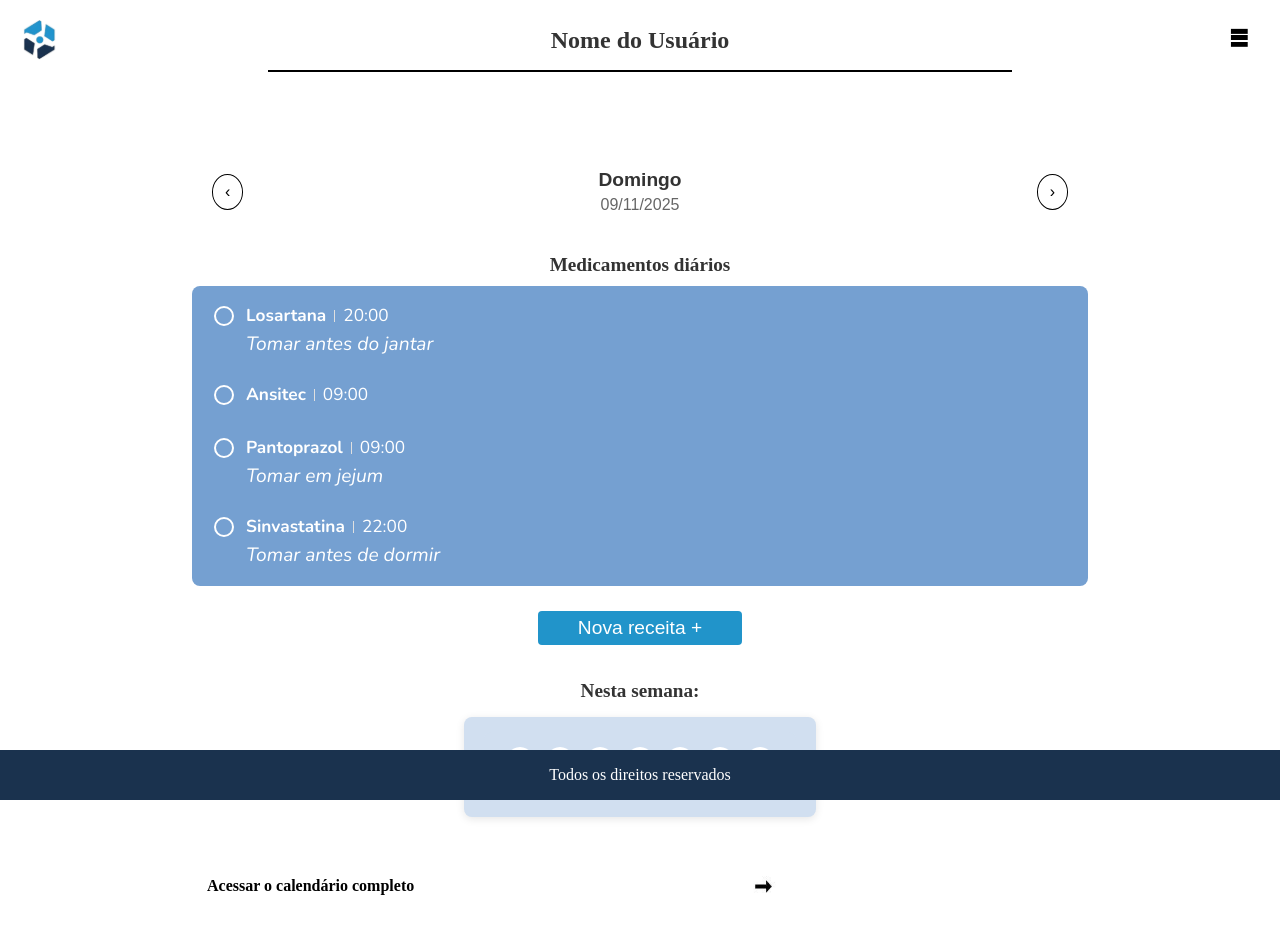
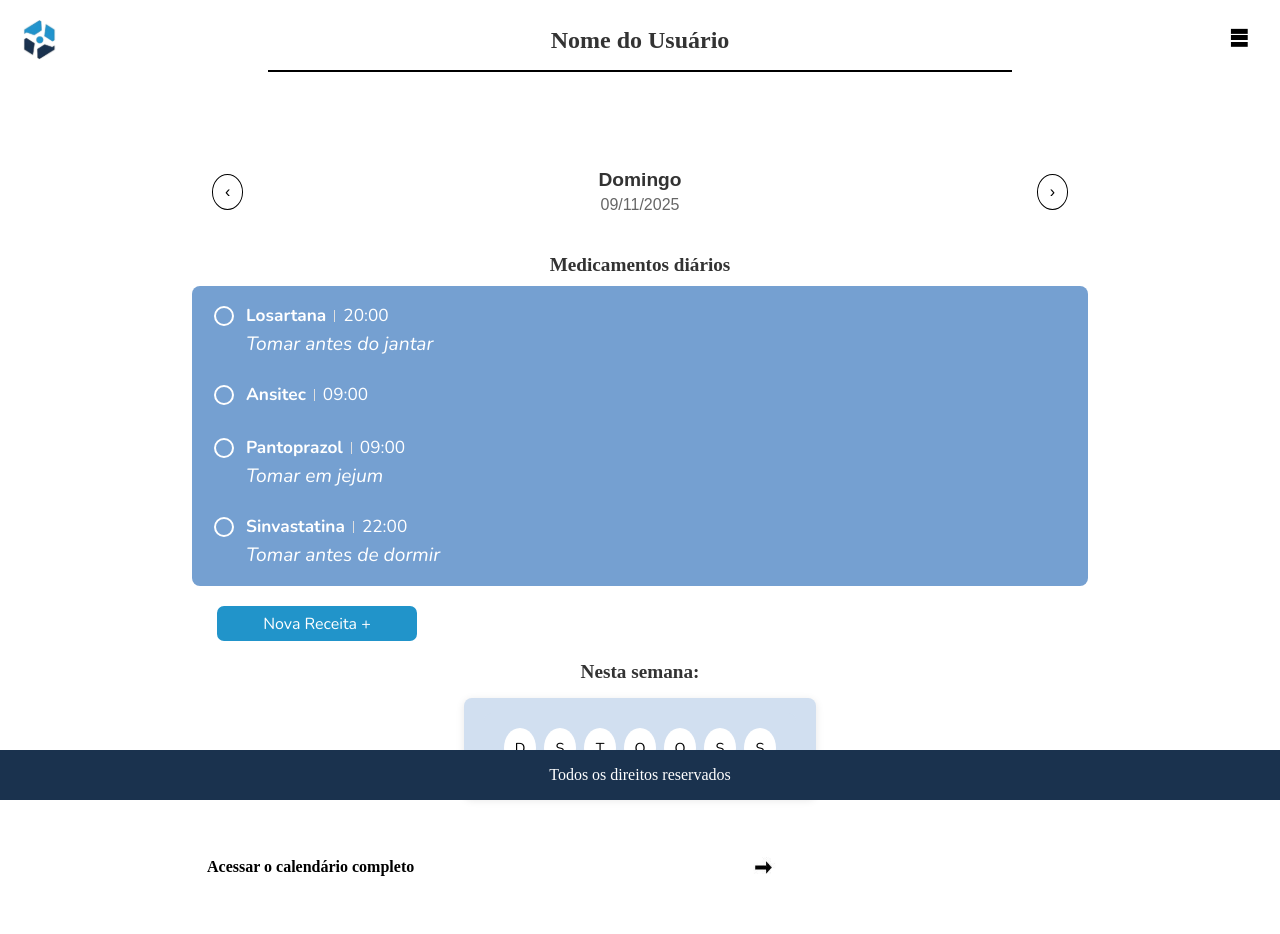
Before and after one commit to Thainasp/medsync, a React (Vite) app in the folder frontend/: page /inicio in a window 1280 px wide. Shown: the top 934 px of the page. Built offline with nearby package versions, Linux system fonts and the light colour scheme; no server answers; sample sign-in values are in the browser's storage.

Commit message:
arrumando botao recceita

```diff
--- a/frontend/src/pages/inicio.jsx
+++ b/frontend/src/pages/inicio.jsx
@@ -6,6 +6,9 @@ import { Menu } from "../components/menu";
 import { Calendar } from "src/components/calendar";
 import { Medication } from "src/components/medication";
 import { ModalAddMedicamento } from "./../components/ModalAddMedicamento";
+import { useNavigate, Link } from "react-router-dom";
+import { MyButton } from "../components/myButton";
+import { FormContainer, Label, Title, InputField, StyledDivLinks, ErrorMessage, DeleteButton } from "../components/forms";
 
 
 const PageContainer = styled.div`
@@ -164,17 +167,18 @@ export function Inicio() {
             />
           ))}
         </Wrapper>
-        <Button>Nova receita +</Button>
+        <Link to="/addReceita" style={{ textDecoration: "none" }}>
+          <MyButton style={{ marginTop: "20px" }}>
+            Nova Receita +
+          </MyButton>
+        </Link>
         <SectionTitle>Nesta semana:</SectionTitle>
         <WrapperCalendar>
           <Calendar variant="week-only" />
         </WrapperCalendar>
         <LinkContainer>
           <MyLink href="/calendario">Acessar o calendário completo </MyLink>
-          <SetaImage
-            src="./assets/images/seta.png"
-            alt="Seta"
-          />
+          <SetaImage src="./assets/images/seta.png" alt="Seta" />
         </LinkContainer>
       </ContentContainer>
       <Footer />
```
